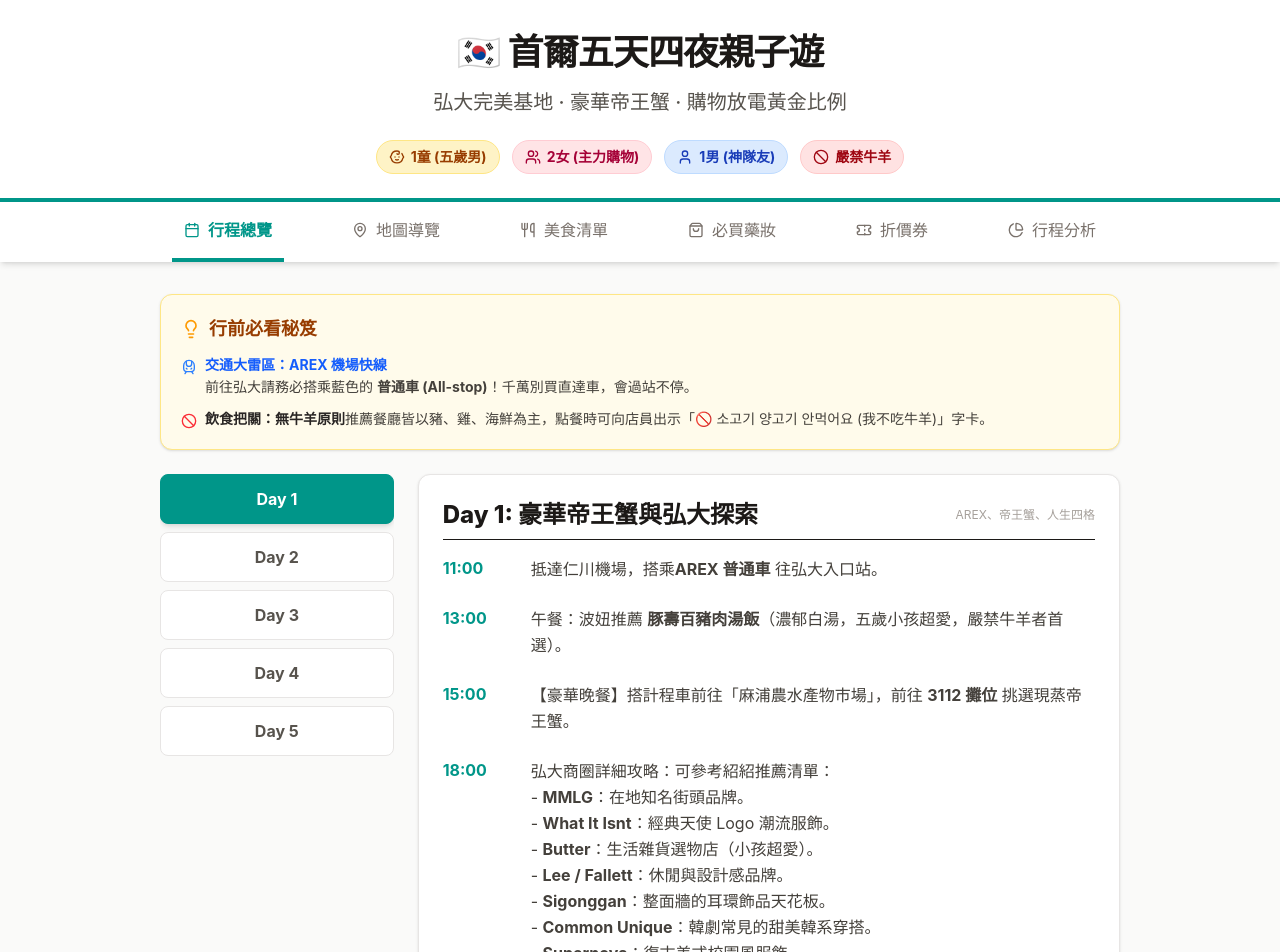
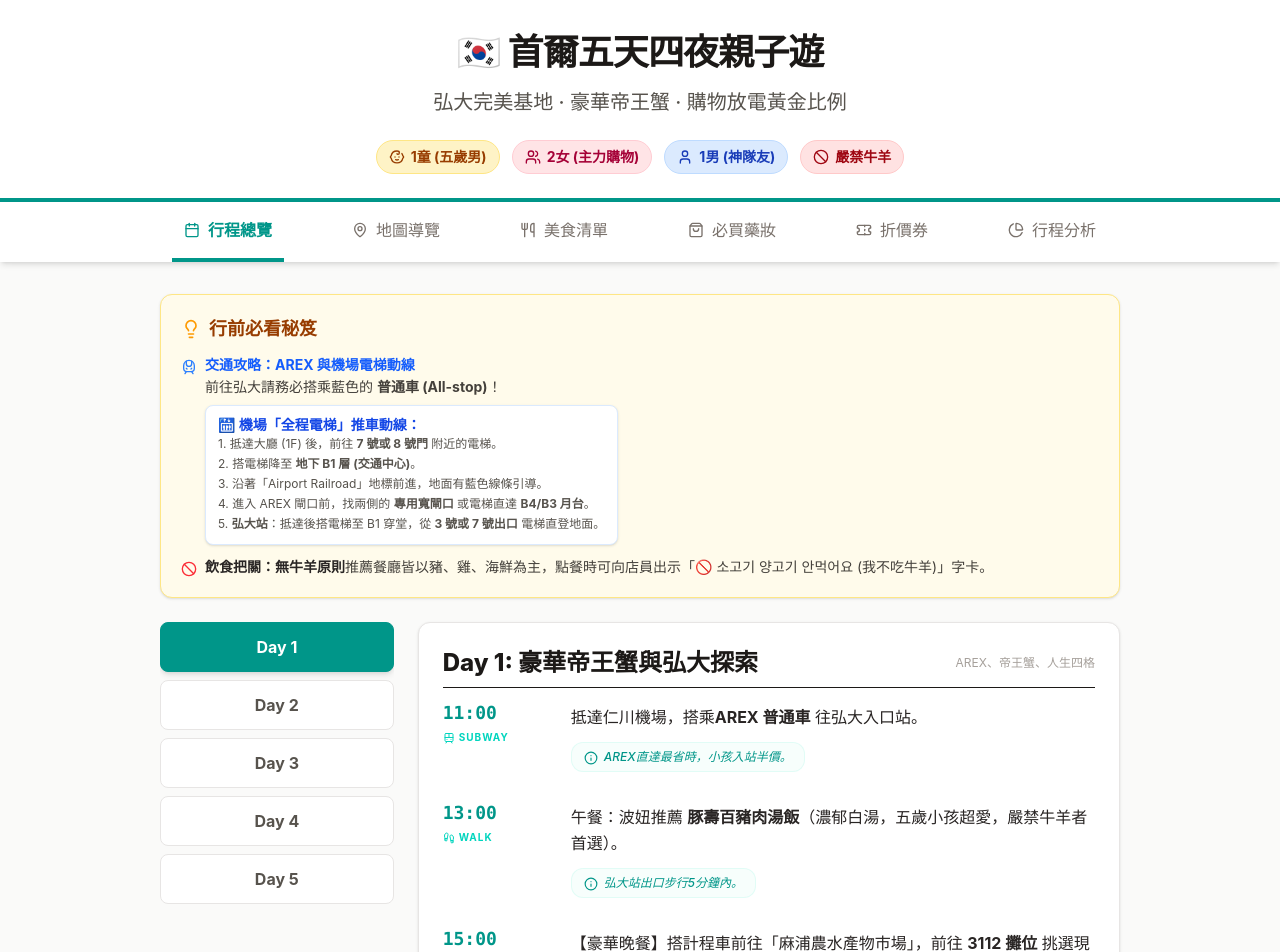
Before and after one commit to pilimesai/Seoul-5-Day-Family-Trip, a React (Vite) app: page / in a window 1280 px wide. Shown: the top 952 px of the page. Built offline with nearby package versions, Linux system fonts and the light colour scheme.

Commit message:
feat: Enhance itinerary with transport details
Adds transport modes and tips to each itinerary section, improving navigation clarity for users, especially families with strollers. Includes specific elevator routing for airport transfers.

```diff
--- a/src/App.tsx
+++ b/src/App.tsx
@@ -20,7 +20,12 @@ import {
   ChevronRight,
   Ticket,
   Barcode,
-  ExternalLink
+  ExternalLink,
+  Car,
+  Train,
+  Bus,
+  Footprints,
+  Info
 } from 'lucide-react';
 import { motion, AnimatePresence } from 'motion/react';
 import { PieChart as RePieChart, Pie, Cell, ResponsiveContainer, Legend, Tooltip } from 'recharts';
@@ -147,8 +152,20 @@ export default function App() {
                   <li className="flex items-start text-stone-700 text-sm">
                     <TrainFront className="w-4 h-4 text-blue-500 mt-1 mr-2 shrink-0" />
                     <div>
-                      <strong className="text-blue-600 block mb-0.5">交通大雷區：AREX 機場快線</strong>
-                      前往弘大請務必搭乘藍色的 <strong>普通車 (All-stop)</strong>！千萬別買直達車，會過站不停。
+                      <strong className="text-blue-600 block mb-0.5">交通攻略：AREX 與機場電梯動線</strong>
+                      前往弘大請務必搭乘藍色的 <strong>普通車 (All-stop)</strong>！<br/>
+                      <div className="mt-2 p-3 bg-white border border-blue-100 rounded-lg shadow-sm">
+                        <p className="font-bold text-blue-700 mb-1 leading-none flex items-center gap-1">
+                          🛗 機場「全程電梯」推車動線：
+                        </p>
+                        <ul className="space-y-1 text-xs text-stone-600">
+                          <li>1. 抵達大廳 (1F) 後，前往 <strong>7 號或 8 號門</strong> 附近的電梯。</li>
+                          <li>2. 搭電梯降至 <strong>地下 B1 層 (交通中心)</strong>。</li>
+                          <li>3. 沿著「Airport Railroad」地標前進，地面有藍色線條引導。</li>
+                          <li>4. 進入 AREX 閘口前，找兩側的 <strong>專用寬閘口</strong> 或電梯直達 <strong>B4/B3 月台</strong>。</li>
+                          <li>5. <strong>弘大站</strong>：抵達後搭電梯至 B1 穿堂，從 <strong>3 號或 7 號出口</strong> 電梯直登地面。</li>
+                        </ul>
+                      </div>
                     </div>
                   </li>
                   <li className="flex items-start text-stone-700 text-sm">
@@ -183,17 +200,52 @@ export default function App() {
                     <span>Day {currentDayData.day}: {currentDayData.title}</span>
                     <span className="text-xs font-normal text-stone-400 hidden sm:inline">{currentDayData.highlights}</span>
                   </h2>
-                  <div className="space-y-6">
+                  <div className="space-y-8 relative before:absolute before:left-[11px] before:top-4 before:bottom-4 before:w-0.5 before:bg-teal-100 md:before:hidden">
                     {currentDayData.sections.map((sec, idx) => (
-                      <div key={idx} className="flex flex-col md:flex-row gap-2 group">
-                        <div className="md:w-20 font-bold text-teal-600 shrink-0 flex items-center md:items-start">
-                          <span className="bg-teal-50 px-2 py-1 rounded md:bg-transparent md:p-0">{sec.time}</span>
-                          <ChevronRight className="w-4 h-4 ml-1 md:hidden text-teal-300" />
+                      <div key={idx} className="flex flex-col md:flex-row gap-4 group relative">
+                        <div className="md:w-28 shrink-0 flex items-center md:items-start gap-3">
+                          <div className="w-6 h-6 rounded-full bg-white border-2 border-teal-500 z-10 flex items-center justify-center shrink-0 md:hidden">
+                            <div className="w-2 h-2 rounded-full bg-teal-500" />
+                          </div>
+                          <div className="flex flex-col">
+                            <span className="font-mono text-lg font-black text-teal-600 block leading-none">{sec.time}</span>
+                            {sec.transport && (
+                              <div className="hidden md:flex items-center gap-1 mt-2 text-[10px] font-bold uppercase tracking-widest text-teal-400">
+                                {sec.transport === 'taxi' && <Car className="w-3 h-3" />}
+                                {sec.transport === 'subway' && <Train className="w-3 h-3" />}
+                                {sec.transport === 'bus' && <Bus className="w-3 h-3" />}
+                                {sec.transport === 'walk' && <Footprints className="w-3 h-3" />}
+                                {sec.transport}
+                              </div>
+                            )}
+                          </div>
                         </div>
-                        <div
-                          className="text-stone-700 leading-relaxed pl-2 md:pl-0 border-l-2 border-teal-100 md:border-0"
-                          dangerouslySetInnerHTML={{ __html: sec.text }}
-                        />
+                        <div className="flex-1 bg-stone-50 md:bg-transparent p-4 md:p-0 rounded-2xl md:rounded-none">
+                          <div
+                            className="text-stone-800 text-base leading-relaxed"
+                            dangerouslySetInnerHTML={{ __html: sec.text }}
+                          />
+                          {(sec.transport || sec.transportTip) && (
+                            <div className="mt-3 flex flex-wrap items-center gap-2">
+                              {/* Mobile Transport Icon */}
+                              {sec.transport && (
+                                <div className="md:hidden flex items-center gap-1 text-[10px] font-bold uppercase py-1 px-2 bg-teal-100 text-teal-700 rounded-lg">
+                                  {sec.transport === 'taxi' && <Car className="w-3 h-3" />}
+                                  {sec.transport === 'subway' && <Train className="w-3 h-3" />}
+                                  {sec.transport === 'bus' && <Bus className="w-3 h-3" />}
+                                  {sec.transport === 'walk' && <Footprints className="w-3 h-3" />}
+                                  {sec.transport}
+                                </div>
+                              )}
+                              {sec.transportTip && (
+                                <div className="flex items-center gap-1.5 text-xs font-medium text-teal-600 bg-teal-50/50 py-1.5 px-3 rounded-xl border border-teal-100/50 italic">
+                                  <Info className="w-3.5 h-3.5 mt-0.5 shrink-0" />
+                                  <span>{sec.transportTip}</span>
+                                </div>
+                              )}
+                            </div>
+                          )}
+                        </div>
                       </div>
                     ))}
                   </div>
--- a/src/constants.ts
+++ b/src/constants.ts
@@ -6,11 +6,36 @@ export const ITINERARY_DATA: DayData[] = [
     title: "豪華帝王蟹與弘大探索",
     highlights: "AREX、帝王蟹、人生四格",
     sections: [
-      { time: "11:00", text: "抵達仁川機場，搭乘<strong>AREX 普通車</strong> 往弘大入口站。" },
-      { time: "13:00", text: "午餐：波妞推薦 <strong>豚壽百豬肉湯飯</strong>（濃郁白湯，五歲小孩超愛，嚴禁牛羊者首選）。" },
-      { time: "15:00", text: "【豪華晚餐】搭計程車前往「麻浦農水產物市場」，前往 <strong>3112 攤位</strong> 挑選現蒸帝王蟹。" },
-      { time: "18:00", text: "弘大商圈詳細攻略：可參考紹紹推薦清單：<br/>- <strong>MMLG</strong>：在地知名街頭品牌。<br/>- <strong>What It Isnt</strong>：經典天使 Logo 潮流服飾。<br/>- <strong>Butter</strong>：生活雜貨選物店（小孩超愛）。<br/>- <strong>Lee / Fallett</strong>：休閒與設計感品牌。<br/>- <strong>Sigonggan</strong>：整面牆的耳環飾品天花板。<br/>- <strong>Common Unique</strong>：韓劇常見的甜美韓系穿搭。<br/>- <strong>Supernova</strong>：復古美式校園風服飾。<br/>- <strong>MUSINSA Standard</strong>：韓國版 Uniqlo，必買修身西裝褲。" },
-      { time: "20:30", text: "拍「人生四格」照片，留下珍貴家庭回憶。" }
+      {
+        time: "11:00",
+        text: "抵達仁川機場，搭乘<strong>AREX 普通車</strong> 往弘大入口站。",
+        transport: "subway",
+        transportTip: "AREX直達最省時，小孩入站半價。"
+      },
+      {
+        time: "13:00",
+        text: "午餐：波妞推薦 <strong>豚壽百豬肉湯飯</strong>（濃郁白湯，五歲小孩超愛，嚴禁牛羊者首選）。",
+        transport: "walk",
+        transportTip: "弘大站出口步行5分鐘內。"
+      },
+      {
+        time: "15:00",
+        text: "【豪華晚餐】搭計程車前往「麻浦農水產物市場」，前往 <strong>3112 攤位</strong> 挑選現蒸帝王蟹。",
+        transport: "taxi",
+        transportTip: "3人搭車比轉地鐵方便，且市場採買更省體力。"
+      },
+      {
+        time: "18:00",
+        text: "弘大商圈詳細攻略：可參考紹紹推薦清單：<br/>- <strong>MMLG</strong>：在地知名街頭品牌。<br/>- <strong>What It Isnt</strong>：經典天使 Logo 潮流服飾。<br/>- <strong>Butter</strong>：生活雜貨選物店（小孩超愛）。<br/>- <strong>Lee / Fallett</strong>：休閒與設計感品牌。<br/>- <strong>Sigonggan</strong>：整面牆的耳環飾品天花板。<br/>- <strong>Common Unique</strong>：韓劇常見的甜美韓系穿搭。<br/>- <strong>Supernova</strong>：復古美式校園風服飾。<br/>- <strong>MUSINSA Standard</strong>：韓國版 Uniqlo，必買修身西裝褲。",
+        transport: "taxi",
+        transportTip: "吃飽後建議直接坐計程車回弘大主戰場逛街。"
+      },
+      {
+        time: "20:30",
+        text: "拍「人生四格」照片，留下珍貴家庭回憶。",
+        transport: "walk",
+        transportTip: "弘大商圈內隨處可見，步行即可。"
+      }
     ]
   },
   {
@@ -18,10 +43,30 @@ export const ITINERARY_DATA: DayData[] = [
     title: "仁川一日團 (週五)",
     highlights: "極光秀、斜坡滑車、蒜味豬腳",
     sections: [
-      { time: "08:30", text: "弘大站集合。仁川一日遊啟程。" },
-      { time: "上午", text: "INSPIRE Resort 極光秀 & 斜坡滑車 (Luge) 小孩超愛！" },
-      { time: "下午", text: "永宗島鐵道自行車 (Rail Bike)，看海放鬆。" },
-      { time: "19:00", text: "晚餐：<strong>弘大豬腳小姐 (Myth Jokbal)</strong>，蒜味豬腳（純豬肉，避開牛羊）。" }
+      {
+        time: "08:30",
+        text: "弘大站集合。仁川一日遊啟程。",
+        transport: "walk",
+        transportTip: "弘大站內集合，從飯店步行即可。"
+      },
+      {
+        time: "上午",
+        text: "INSPIRE Resort 極光秀 & 斜坡滑車 (Luge) 小孩超愛！",
+        transport: "bus",
+        transportTip: "跟團巴士移動，最輕鬆。"
+      },
+      {
+        time: "下午",
+        text: "永宗島鐵道自行車 (Rail Bike)，看海放鬆。",
+        transport: "bus",
+        transportTip: "團體行程安排，無需擔心交通。"
+      },
+      {
+        time: "19:00",
+        text: "晚餐：<strong>弘大豬腳小姐 (Myth Jokbal)</strong>，蒜味豬腳（純豬肉，避開牛羊）。",
+        transport: "bus",
+        transportTip: "一日遊行程結束回弘大解散。"
+      }
     ]
   },
   {
@@ -29,11 +74,36 @@ export const ITINERARY_DATA: DayData[] = [
     title: "購物與手作 (週六)",
     highlights: "醫美、DIY、超市大掃貨",
     sections: [
-      { time: "10:00", text: "【分頭行動】👩 媽媽前往 Forena Clinic 醫美；👨 爸爸帶小孩去 Object 進行布章手作 DIY。" },
-      { time: "12:30", text: "午餐：風川鰻魚 (Pungcheon Jangeo) - 弘大名店，炭火現烤國產鰻魚（無牛羊）。" },
-      { time: "14:30", text: "昌信洞文具玩具批發市場：五歲男童的放電天堂。" },
-      { time: "16:30", text: "晚餐：<strong>天雞一隻雞 (新堂站)</strong>。提早吃免排隊（或可選安國站<strong>神仙豬排</strong>）。" },
-      { time: "19:00", text: "首爾站 Lotte Outlets (買 TNF 外套) ＆ 樂天超市買伴手禮。" }
+      {
+        time: "10:00",
+        text: "【分頭行動】👩 媽媽前往 Forena Clinic 醫美；👨 爸爸帶小孩去 Object 進行布章手作 DIY。",
+        transport: "walk",
+        transportTip: "皆在弘大商圈內，分頭進行很方便。"
+      },
+      {
+        time: "12:30",
+        text: "午餐：風川鰻魚 (Pungcheon Jangeo) - 弘大名店，炭火現烤國產鰻魚（無牛羊）。",
+        transport: "walk",
+        transportTip: "弘大區內步行完成集合與午餐。"
+      },
+      {
+        time: "14:30",
+        text: "昌信洞文具玩具批發市場：五歲男童的放電天堂。",
+        transport: "taxi",
+        transportTip: "從弘大到昌信洞，3人搭計程車比地鐵轉乘輕鬆許多。"
+      },
+      {
+        time: "16:30",
+        text: "晚餐：<strong>天雞一隻雞 (新堂站)</strong>。提早吃免排隊（或可選安國站<strong>神仙豬排</strong>）。",
+        transport: "taxi",
+        transportTip: "距離不遠，建議直接坐車節省體力。"
+      },
+      {
+        time: "19:00",
+        text: "首爾站 Lotte Outlets (買 TNF 外套) ＆ 樂天超市買伴手禮。",
+        transport: "taxi",
+        transportTip: "新堂到首爾站直達，買完伴手禮大包小包可直接坐車回飯店。"
+      }
     ]
   },
   {
@@ -41,10 +111,30 @@ export const ITINERARY_DATA: DayData[] = [
     title: "自然放電與聖水洞 (週日)",
     highlights: "首爾大公園、Dior、炸豬排",
     sections: [
-      { time: "09:30", text: "早餐：Egg Drop 爆餡吐司。" },
-      { time: "11:00", text: "<strong>首爾大公園</strong>：搭大象列車看動物。戶外放電時間。" },
-      { time: "15:00", text: "聖水洞探索：除了 Dior 與 Musinsa，可參考波妞推薦清單：<strong>Tamburins</strong> (香氛/護手霜)、<strong>Rockfish</strong> (雪靴/芭蕾舞鞋)、<strong>Point of View</strong> (質感文具)、<strong>Fwee Agit</strong> (果凍彩妝)；墨鏡必看 <strong>Blue Elephant</strong> (平價) 與 <strong>Gentle Monster</strong> (旗艦大店)；麵包控必排 <strong>自然島鹽可頌</strong> 或 <strong>Meal° 吐司</strong>；想吃杜拜巧克力可去 <strong>Rain Report</strong>。" },
-      { time: "18:00", text: "晚餐：聖水洞厚切炸豬排（小孩最愛）。" }
+      {
+        time: "09:30",
+        text: "早餐：Egg Drop 爆餡吐司。",
+        transport: "walk",
+        transportTip: "弘大站內早餐店，直接步行。"
+      },
+      {
+        time: "11:00",
+        text: "<strong>首爾大公園</strong>：搭大象列車看動物。戶外放電時間。",
+        transport: "subway",
+        transportTip: "4號線直達，不用擔心交通堵塞。"
+      },
+      {
+        time: "15:00",
+        text: "聖水洞探索：除了 Dior 與 Musinsa，可參考波妞推薦清單：<strong>Tamburins</strong> (香氛/護手霜)、<strong>Rockfish</strong> (雪靴/芭蕾舞鞋)、<strong>Point of View</strong> (質感文具)、<strong>Fwee Agit</strong> (果凍彩妝)；墨鏡必看 <strong>Blue Elephant</strong> (平價) 與 <strong>Gentle Monster</strong> (旗艦大店)；麵包控必排 <strong>自然島鹽可頌</strong> 或 <strong>Meal° 吐司</strong>；想吃杜拜巧克力可去 <strong>Rain Report</strong>。",
+        transport: "subway",
+        transportTip: "從大公園回聖水（2號線），搭乘地鐵較穩。"
+      },
+      {
+        time: "18:00",
+        text: "晚餐建議：<strong>光化門國밥 (聖水店)</strong>。米其林必比登推薦的豬肉湯飯，湯頭清甜無雜味，非常適合小孩與不喜油膩者。",
+        transport: "walk",
+        transportTip: "聖水洞內精華區，步行即可到達。"
+      }
     ]
   },
   {
@@ -52,9 +142,24 @@ export const ITINERARY_DATA: DayData[] = [
     title: "網美早午餐與賦歸",
     highlights: "溫室早午餐、整理戰利品",
     sections: [
-      { time: "10:00", text: "退房寄放行李。步行前往「Urban Plant」合井站植物系早午餐。" },
-      { time: "12:00", text: "弘大最後補貨（ABC Mart 買鞋或襪子）。" },
-      { time: "13:30", text: "搭乘 AREX 普通車前往機場。16:00 班機起飛。" }
+      {
+        time: "10:00",
+        text: "退房寄放行李。步行前往「Urban Plant」合井站植物系早午餐。",
+        transport: "walk",
+        transportTip: "飯店退房後漫步至合井（1站路距離）。"
+      },
+      {
+        time: "12:00",
+        text: "弘大最後補貨（ABC Mart 買鞋或襪子）。",
+        transport: "walk",
+        transportTip: "最後在商圈內晃晃。"
+      },
+      {
+        time: "13:30",
+        text: "搭乘 AREX 普通車前往機場。16:00 班機起飛。",
+        transport: "subway",
+        transportTip: "回程搭 AREX 最穩，推薦提早一點到機場逛免稅店。"
+      }
     ]
   }
 ];
@@ -99,6 +204,7 @@ export const MAP_LOCATIONS: MapGroup[] = [
       { name: "🥐 自然島鹽可頌 聖水", q: "Jayeondo Salt Bread Seongsu", naverQ: "자연도소금빵 성수" },
       { name: "🍞 Meal° (吐司/麵包) 聖水", q: "Meal Seoul Seongsu", naverQ: "밀도 성수본점" },
       { name: "🍫 Rain Report (杜拜巧克力)", q: "Rain Report Croissant Seongsu", naverQ: "레인리포트 크루아상" },
+      { name: "🍲 光化門國飯 (米其林豬肉湯飯)", q: "Gwanghwamun Gukbap Seongsu", naverQ: "광화문국밥 성수점" },
       { name: "🌿 Urban Plant 合井", q: "Urban Plant Hapjeong", naverQ: "어반플랜特 합정" }
     ]
   }
@@ -111,6 +217,7 @@ export const FOOD_DATA: FoodItem[] = [
   { name: "風川鰻魚", desc: "弘大必吃名店，炭火現烤國產鰻魚，外焦內嫩，無牛羊隱憂。", tag: "海鮮" },
   { name: "神仙豬排 (安國站)", desc: "安國站名店，厚實多汁的炸豬排，深受在地人與遊客喜愛。", tag: "豬肉" },
   { name: "厚切炸豬排", desc: "聖水洞名物，外酥內嫩，高品質豬肉料理。", tag: "豬肉" },
+  { name: "光化門國飯 (광화문국밥)", desc: "米其林必比登推薦名店（聖水分店）。以清澈如水的湯頭聞名，完全沒有豬腥味，口感高雅，適合全家大小。", tag: "豬肉" },
   { name: "🥐 自然島鹽可頌 (자연도소금빵)", desc: "聖水洞排隊神店！每日限量出爐，口感Q彈奶油香濃郁。建議提早去領取號碼牌。", tag: "麵包" },
   { name: "🍞 Meal° (밀도) 聖水店", desc: "以吐司聞名的小店，咖哩麵包與栗子吐司非常受歡迎。位在聖水洞入口處。", tag: "麵包" }
 ];
--- a/src/types.ts
+++ b/src/types.ts
@@ -1,6 +1,8 @@
 export interface ItinerarySection {
   time: string;
   text: string;
+  transport?: 'taxi' | 'subway' | 'bus' | 'walk';
+  transportTip?: string;
 }
 
 export interface DayData {
```
